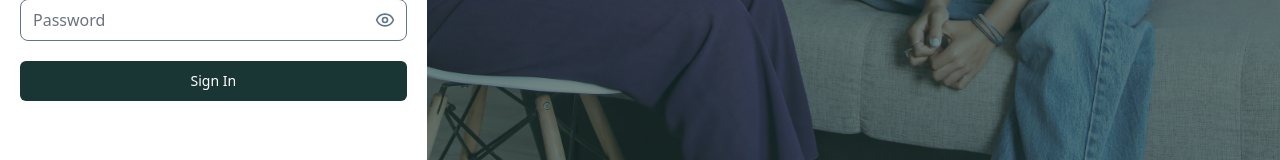
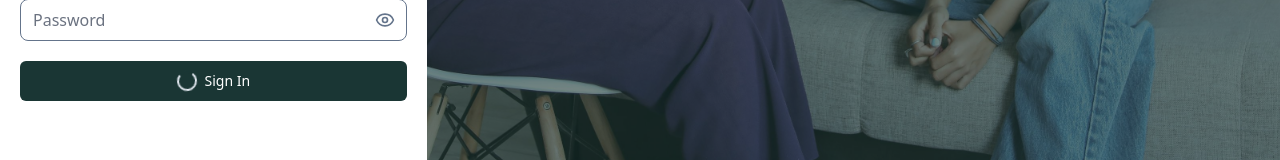
Before and after one commit to kkopoku/therapy-link, a Next.js app in the folder frontend/: page /auth/login in a window 1280 px wide. Shown: the part 630-790 px from the top of the page. Built offline with nearby package versions, Linux system fonts and the light colour scheme.

Commit message:
fix updated loading spinner

```diff
--- a/frontend/src/app/auth/login/page.tsx
+++ b/frontend/src/app/auth/login/page.tsx
@@ -107,8 +107,8 @@ export default function Page() {
 
               <PrimaryButton type="submit">
                 <div className="flex items-center justify-center gap-x-2">
-                  {loading && <div className="flex items-center text-center justify-center w-5">
-                    <LoadingSpinner size={5} />
+                  {true && <div className="flex items-center text-center justify-center">
+                    <LoadingSpinner />
                   </div>}
                   <div>Sign In</div>
                 </div>
--- a/frontend/src/components/loading/LoadingSpinner.tsx
+++ b/frontend/src/components/loading/LoadingSpinner.tsx
@@ -3,13 +3,12 @@ import React from "react";
 interface LoadingSpinnerProps {
     isDark?: string;
     show?: boolean;
-    size: number;
 }
 
-const LoadingSpinner: React.FC<LoadingSpinnerProps> = ({isDark, show = true, size}) => {
+const LoadingSpinner: React.FC<LoadingSpinnerProps> = ({isDark, show = true}) => {
     return (
         <svg
-            className={`border-2 border-slate-200 border-b-primaryGreen animate-spin rounded-full max-h-[${size}px] ${!show && `hidden`}`}
+            className={`border-2 border-slate-200 border-b-primaryGreen animate-spin rounded-full w-5 ${!show && `hidden`}`}
             viewBox="0 0 24 24"
         />
     );
```
